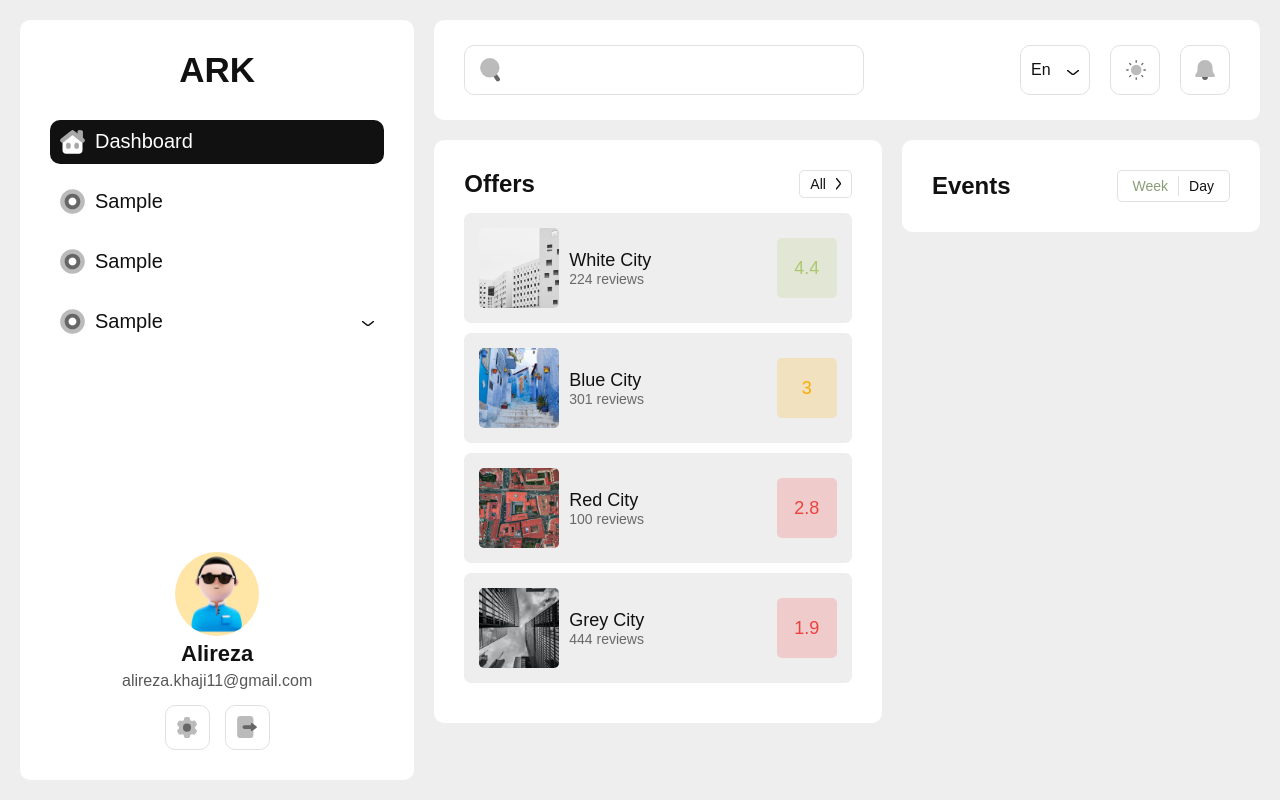
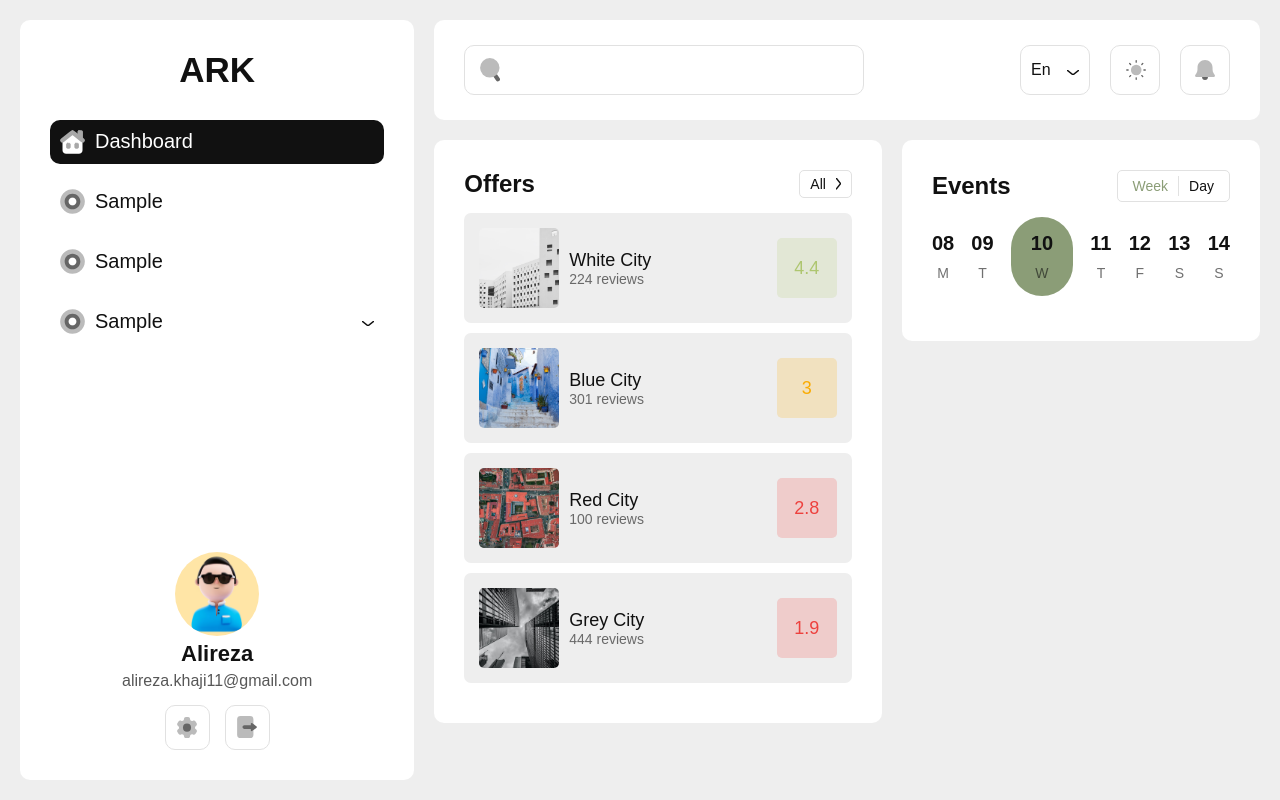
Before and after one commit to ark1111/ark-panel, a React (Vite) app: page / in a window 1280 px wide. Built offline with nearby package versions, Linux system fonts and the light colour scheme; a web font is replaced by a local one.

Commit message:
feat : Events / Week

```diff
--- a/src/page/dashboard/components/Events.tsx
+++ b/src/page/dashboard/components/events/Events.tsx
@@ -1,5 +1,5 @@
 import { useState } from "react";
-import { useTranslate } from "../../../locals/useTranslate";
+import { useTranslate } from "../../../../locals/useTranslate";
 import {
   Box,
   Header,
@@ -8,12 +8,53 @@ import {
   TabButtonDivider,
   TabButtonItem,
 } from "./Events.styled";
+import Week from "./Week";
 
 type Props = {};
+
+const weekData = [
+  {
+    id: 1,
+    day: "M",
+    date: 8,
+  },
+  {
+    id: 2,
+    day: "T",
+    date: 9,
+  },
+  {
+    id: 3,
+    day: "W",
+    date: 10,
+  },
+  {
+    id: 4,
+    day: "T",
+    date: 11,
+  },
+  {
+    id: 5,
+    day: "F",
+    date: 12,
+  },
+  {
+    id: 6,
+    day: "S",
+    date: 13,
+  },
+  {
+    id: 7,
+    day: "S",
+    date: 14,
+  },
+];
 
 const Events = (props: Props) => {
   const { translate, language } = useTranslate();
   const [activeTab, setAtiveTab] = useState("week");
+  const [weekList, setWeekList] = useState(weekData);
+  const [activeDay, setActiveDay] = useState(2);
   const changeTabHandler = (value: string) => {
     setAtiveTab(value);
   };
@@ -37,6 +78,7 @@ const Events = (props: Props) => {
           </TabButtonItem>
         </TabButton>
       </Header>
+      <Week list={weekList} activeDay={activeDay} setActiveDay={setActiveDay} />
     </Box>
   );
 };
--- /dev/null
+++ b/src/page/dashboard/components/events/Week.styled.ts
@@ -0,0 +1,37 @@
+import { styled } from "styled-components";
+
+export const Box = styled.div`
+  width: 100%;
+  padding: 15px 0px;
+  display: flex;
+  align-items: center;
+  justify-content: space-between;
+`;
+
+//need responsive setting
+export const BoxItem = styled.div<{ $isActive: boolean }>`
+  padding: 15px 0px;
+  padding: ${(props) => (props.$isActive ? "15px 20px" : "15px 0px")};
+  background-color: ${(props) =>
+    props.$isActive ? props.theme.colors.secondary : "transparent"};
+  border-radius: 100px;
+  display: flex;
+  flex-direction: column;
+  align-items: center;
+  justify-content: center;
+  row-gap: 10px;
+  cursor: pointer;
+  transition: all 0.5s;
+  transform-origin: center;
+`;
+
+export const DateText = styled.div`
+  font-size: 20px;
+  font-weight: bold;
+  color: ${(props) => props.theme.colors.surfaceText};
+`;
+
+export const DayText = styled.div`
+  font-size: 14px;
+  color: ${(props) => props.theme.colors.surfaceTextLight};
+`;
--- /dev/null
+++ b/src/page/dashboard/components/events/Week.tsx
@@ -0,0 +1,38 @@
+import React from "react";
+import { Box, BoxItem, DateText, DayText } from "./Week.styled";
+
+type Props = {
+  list: {
+    id: number;
+    day: string;
+    date: number;
+  }[];
+  activeDay: number;
+  setActiveDay: Function;
+};
+
+const Week = ({ list, activeDay, setActiveDay }: Props) => {
+
+  const ChangeDay = (index: number) => {
+    setActiveDay(index);
+  };
+  return (
+    <Box>
+      {list.map((item, index) => (
+        <BoxItem
+          key={item.id}
+          $isActive={index === activeDay}
+          onClick={() => ChangeDay(index)}
+        >
+          <DateText>
+            {item.date < 10 && "0"}
+            {item.date}
+          </DateText>
+          <DayText>{item.day}</DayText>
+        </BoxItem>
+      ))}
+    </Box>
+  );
+};
+
+export default Week;
--- a/src/page/dashboard/index.tsx
+++ b/src/page/dashboard/index.tsx
@@ -5,7 +5,8 @@ import {
   SectionPart2,
 } from "./index.styled";
 import Offers from "./components/Offers";
-import Events from "./components/Events";
+import Events from "./components/events/Events";
+
 
 type Props = {};
 
```
Also changed, not shown: src/page/dashboard/components/events/Events.styled.ts (renamed from src/page/dashboard/components/Events.styled.ts).
